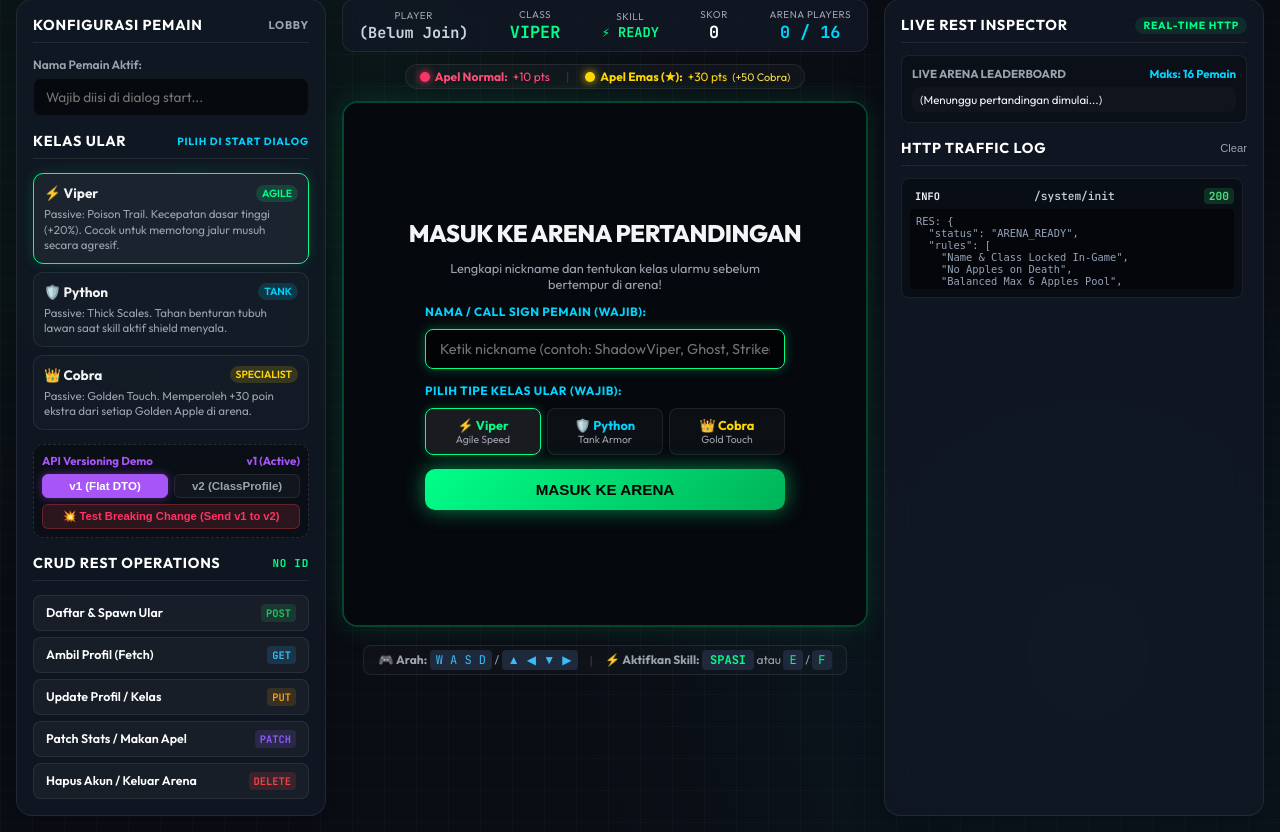
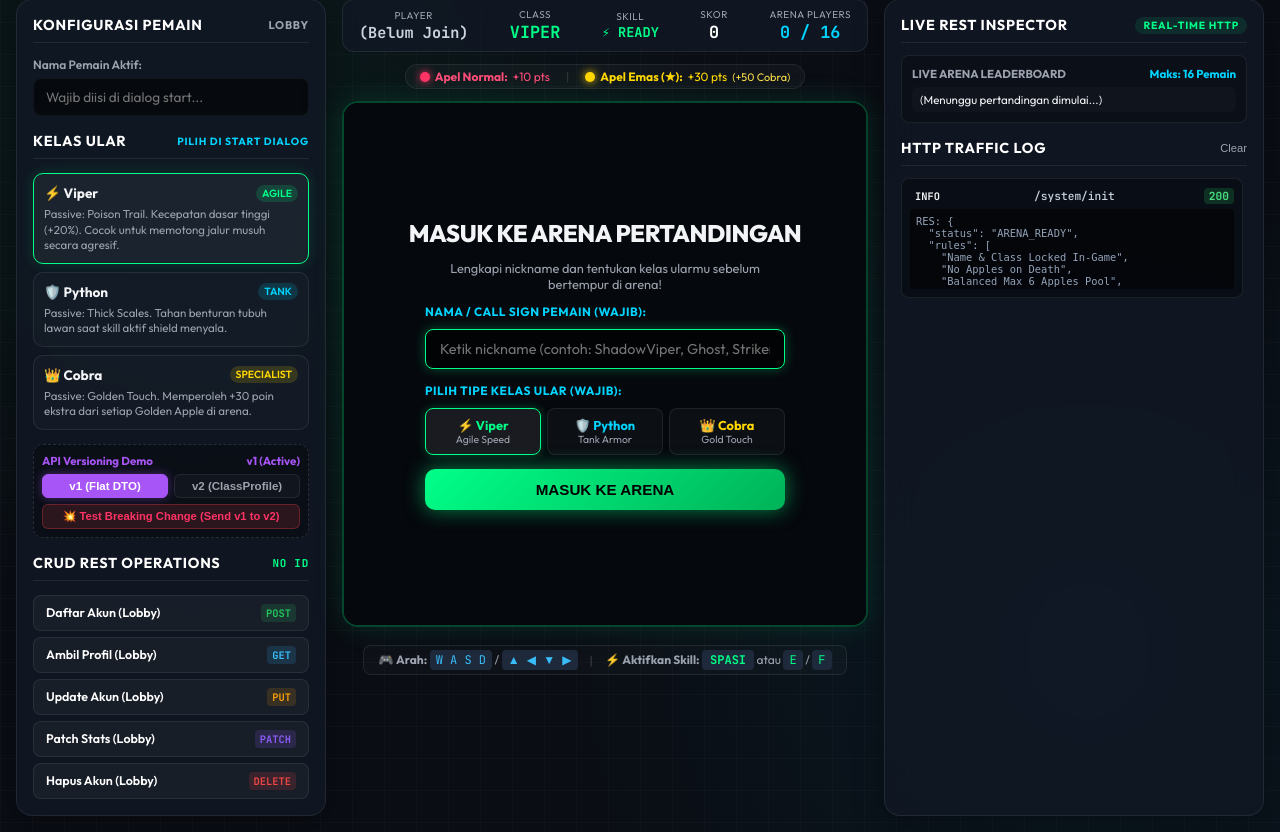
Before and after one commit to ValentinusMarvel/snake-arena-microservices, a Spring Boot app: page / in a window 1280 px wide. Shown: the part 74-906 px from the top of the page. Run offline with Spring Boot 4, Linux system fonts and the light colour scheme; data that the repository does not hold is empty.

Commit message:
feat(frontend): decouple Lobby and In-Game REST operations with dynamic context labels

```diff
--- a/arena-service/src/main/resources/static/index.html
+++ b/arena-service/src/main/resources/static/index.html
@@ -857,23 +857,23 @@
 
             <div class="api-actions">
                 <button class="action-btn" id="btnCreatePlayer" onclick="apiCreatePlayer()">
-                    <span>Daftar & Spawn Ular</span>
+                    <span id="labelBtnPost">Daftar Akun (Lobby)</span>
                     <span class="method-tag tag-post">POST</span>
                 </button>
                 <button class="action-btn" id="btnFetchPlayer" onclick="apiFetchPlayer()">
-                    <span>Ambil Profil (Fetch)</span>
+                    <span id="labelBtnGet">Ambil Profil (Lobby)</span>
                     <span class="method-tag tag-get">GET</span>
                 </button>
                 <button class="action-btn" id="btnUpdateLoadout" onclick="apiUpdatePlayerProfile()">
-                    <span>Update Profil / Kelas</span>
+                    <span id="labelBtnPut">Update Akun (Lobby)</span>
                     <span class="method-tag tag-put">PUT</span>
                 </button>
-                <button class="action-btn" onclick="apiPartialUpdate()">
-                    <span>Patch Stats / Makan Apel</span>
+                <button class="action-btn" id="btnPatchStats" onclick="apiPartialUpdate()">
+                    <span id="labelBtnPatch">Patch Stats (Lobby)</span>
                     <span class="method-tag tag-patch">PATCH</span>
                 </button>
-                <button class="action-btn" onclick="apiDeletePlayer()">
-                    <span>Hapus Akun / Keluar Arena</span>
+                <button class="action-btn" id="btnDeletePlayer" onclick="apiDeletePlayer()">
+                    <span id="labelBtnDelete">Hapus Akun (Lobby)</span>
                     <span class="method-tag tag-delete">DELETE</span>
                 </button>
             </div>
@@ -1188,7 +1188,22 @@
             document.querySelectorAll('#sidebarClassSelector .class-card').forEach(c => {
                 c.classList.toggle('locked', locked);
             });
-            // document.getElementById("btnUpdateLoadout").disabled = locked; // allow live PUT loadout swap
+
+            // Dynamically update REST operation button labels based on Lobby vs In-Game state
+            const elPost = document.getElementById("labelBtnPost");
+            if (elPost) elPost.innerText = locked ? "Spawn Ular Baru" : "Daftar Akun (Lobby)";
+
+            const elGet = document.getElementById("labelBtnGet");
+            if (elGet) elGet.innerText = locked ? "Telemetri Ular (GET)" : "Ambil Profil (Lobby)";
+
+            const elPut = document.getElementById("labelBtnPut");
+            if (elPut) elPut.innerText = locked ? "Ganti Skin Live (PUT)" : "Update Akun (Lobby)";
+
+            const elPatch = document.getElementById("labelBtnPatch");
+            if (elPatch) elPatch.innerText = locked ? "Makan Apel (PATCH)" : "Patch Stats (Lobby)";
+
+            const elDel = document.getElementById("labelBtnDelete");
+            if (elDel) elDel.innerText = locked ? "Keluar Arena (DELETE)" : "Hapus Akun (Lobby)";
         }
 
         function endGame(reason) {
@@ -1399,14 +1414,14 @@
                 document.getElementById("hudPlayer").style.color = "#ffffff";
             }
 
-            // Also spawn snake into Arena Service (POST /api/v1/arena/snakes)
+            // If already in-game, also spawn a new active snake into Arena Service
+            if (gameRunning && snakeId) {
                 const joinPayload = {
                     playerId: registeredPlayerId || playerId,
                     playerName: playerName || rawName,
                     snakeType: selectedClass,
                     color: selectedColor
                 };
-
                 const arenaRes = await makeApiCall("POST", `${ARENA_SERVICE_URL}/api/v1/arena/snakes`, joinPayload);
                 if (arenaRes.success && arenaRes.data) {
                     snakeId = arenaRes.data.id;
@@ -1418,18 +1433,15 @@
                             arenaUrl: ARENA_SERVICE_URL
                         });
                     }
-
-                // Sembunyikan overlay dan mulai game langsung
-                document.getElementById("gameOverlay").classList.add("hidden");
-                gameRunning = true;
-                score = 0;
-                document.getElementById("hudScore").innerText = "0";
-                lockInGameControls(true);
-
                     await fetchArenaState();
-            } else if (!arenaRes.success) {
-                const errMsg = (arenaRes.data && arenaRes.data.detail) ? arenaRes.data.detail : "Gagal spawn ular di arena!";
-                alert(`⚠️ Peringatan Arena:\n${errMsg}`);
+                }
+            } else {
+                // In Lobby (Out-of-Game): Player account registered in Player Service.
+                // Stays in Lobby so the user can freely demo Lobby GET/PUT/PATCH/DELETE without being forced into the arena!
+                logApi("INFO", "/lobby/player-registered", 200, null, {
+                    message: `Pemain '${playerName || rawName}' berhasil didaftarkan di Player Service (Lobby). Tekan 'MASUK KE ARENA' jika ingin bertanding.`,
+                    playerId: registeredPlayerId || playerId
+                });
             }
 
             return res;
```
Also changed, not shown: frontend/index.html (+33 -21 lines). Lines whose indentation alone changed are shown as unchanged.
